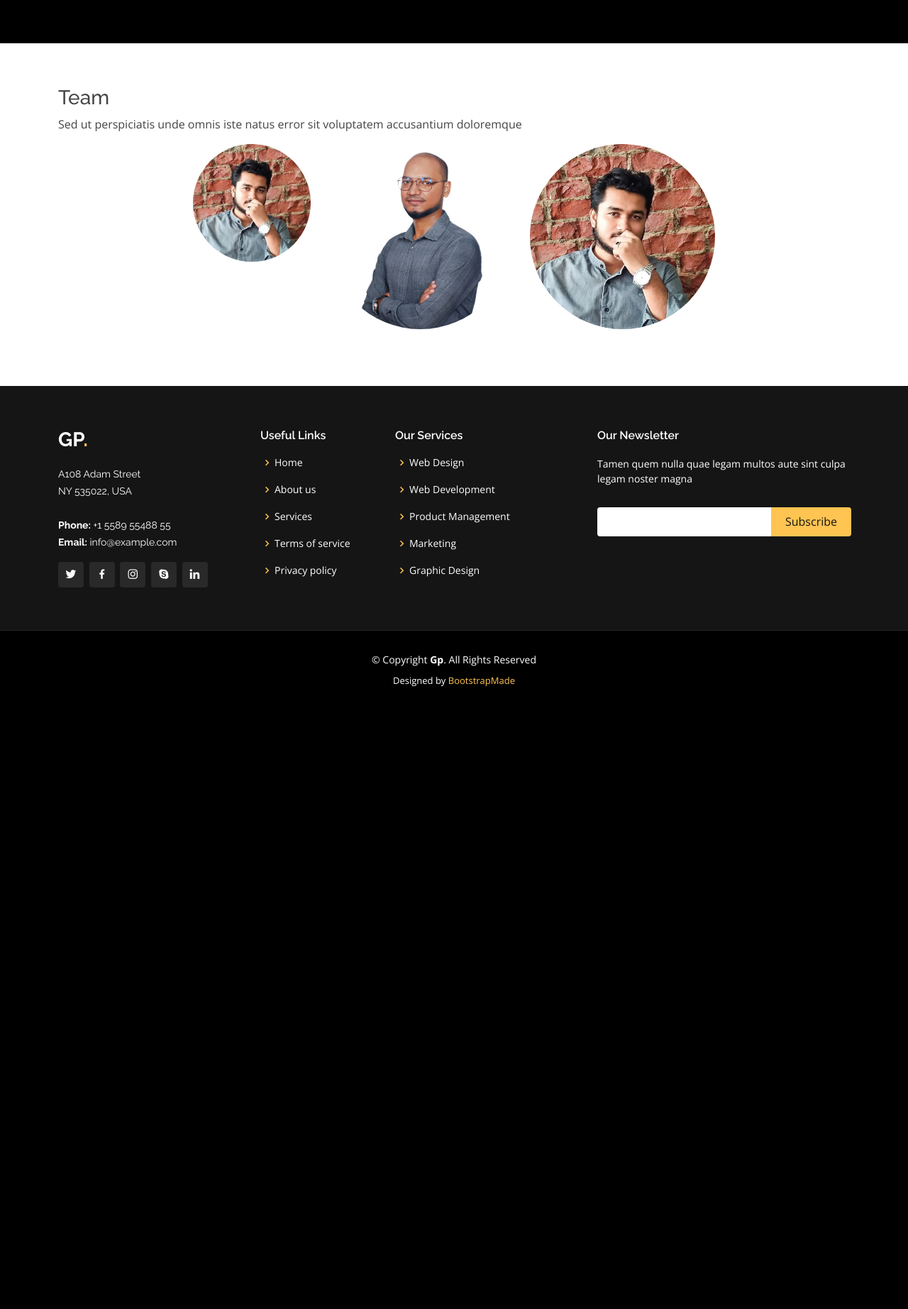
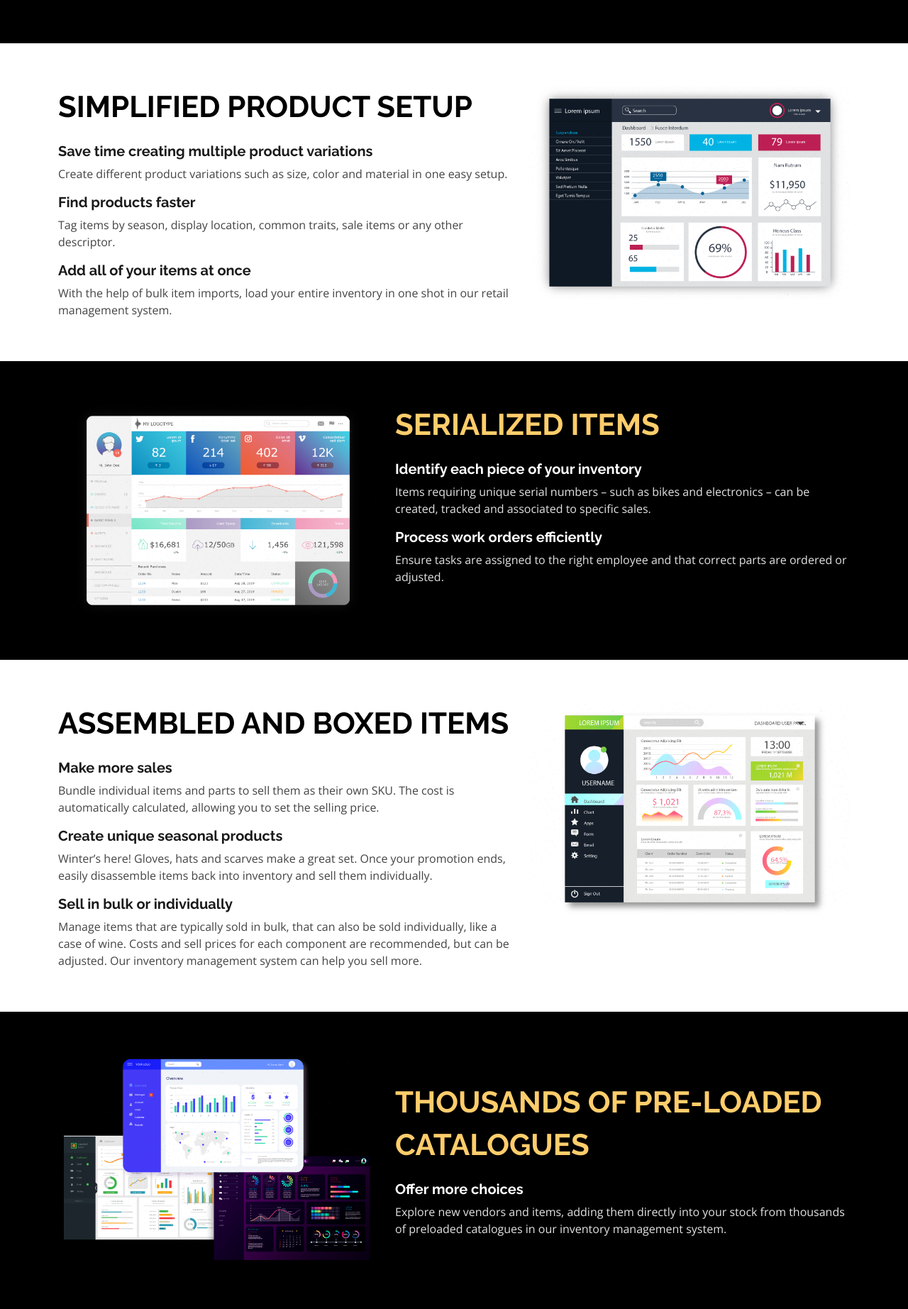
Before and after one commit to nuaiman03/Shahebi, a PHP site: page /inventory-system.php in a window 1280 px wide. Shown: the part 627-2472 px from the top of the page at 71% size. Before the commit the page ends 1595 px from the top, so only its background shows below. Run offline with PHP 8.4, Linux system fonts and the light colour scheme.

Commit message:
update 7

```diff
--- a/inventory-system.php
+++ b/inventory-system.php
@@ -27,72 +27,141 @@
     </section><!-- End Heading Section -->
 
 
-    <!-- Updating Website Software Section -->
-    <section id="team-3">
+    <!-- ======= iteam 1 Section ======= -->
+    <section id="about-us" class="about-us-1" style="background: white;">
       <div class="container" data-aos="fade-up">
-        <div class="section-header">
-          <h3>Team</h3>
-          <p>Sed ut perspiciatis unde omnis iste natus error sit voluptatem accusantium doloremque</p>
-        </div>
 
-        <div class="row justify-content-center">
+        <div class="row content">
 
-          <div class="col-lg-2 col-md-6" data-aos="zoom-out" data-aos-delay="100">
-            <div class="member">
-              <img src="assets/img/team/team-1.jpg" class="img-fluid" alt="">
-              <div class="member-info">
-                <div class="member-info-content">
-                  <h4>Walter White</h4>
-                  <span>Chief Executive Officer</span>
-                  <div class="social">
-                    <a href=""><i class="bi bi-twitter"></i></a>
-                    <a href=""><i class="bi bi-facebook"></i></a>
-                    <a href=""><i class="bi bi-instagram"></i></a>
-                    <a href=""><i class="bi bi-linkedin"></i></a>
-                  </div>
-                </div>
-              </div>
-            </div>
+          <div class="col-lg-7 pt-4 pt-lg-0" data-aos="fade-left">
+            <h2 style="color: black;">Simplified product setup</h2>
+            <h5 style="color: #1a1a1a; font-weight:800;">Save time creating multiple product variations</h5>
+            <p>Create different product variations such as size, color and material in one easy setup.</p>
+            <h5 style="color: #1a1a1a; font-weight:800;">Find products faster</h5>
+            <p>Tag items by season, display location, common traits, sale items or any other descriptor.</p>
+            <h5 style="color: #1a1a1a; font-weight:800;">Add all of your items at once</h5>
+            <p>With the help of bulk item imports, load your entire inventory in one shot in our retail management system.</p>
           </div>
 
-          <div class="col-lg-3 col-md-6" data-aos="zoom-out" data-aos-delay="200">
-            <div class="member">
-              <img src="assets/img/team/team-2.jpg" class="img-fluid" alt="">
-              <div class="member-info">
-                <div class="member-info-content">
-                  <h4>Sarah Jhonson</h4>
-                  <span>Product Manager</span>
-                  <div class="social">
-                    <a href=""><i class="bi bi-twitter"></i></a>
-                    <a href=""><i class="bi bi-facebook"></i></a>
-                    <a href=""><i class="bi bi-instagram"></i></a>
-                    <a href=""><i class="bi bi-linkedin"></i></a>
-                  </div>
-                </div>
-              </div>
-            </div>
-          </div>
-
-          <div class="col-lg-3 col-md-6" data-aos="zoom-out" data-aos-delay="300">
-            <div class="member">
-              <img src="assets/img/team/team-1.jpg" class="img-fluid" alt="">
-              <div class="member-info">
-                <div class="member-info-content">
-                  <h4>William Anderson</h4>
-                  <span>CTO</span>
-                  <div class="social">
-                    <a href=""><i class="bi bi-twitter"></i></a>
-                    <a href=""><i class="bi bi-facebook"></i></a>
-                    <a href=""><i class="bi bi-instagram"></i></a>
-                    <a href=""><i class="bi bi-linkedin"></i></a>
-                  </div>
-                </div>
-              </div>
-            </div>
+          <div class="col-lg-5" data-aos="fade-right">
+            <img src="assets/img/dashboard-1.png" class="img-fluid" alt="">
           </div>
 
         </div>
 
       </div>
-    </section><!-- End Team Section -->
+    </section><!-- End iteam 1 Section -->
+
+    <!-- ======= iteam 2 Section ======= -->
+    <section id="about-us" class="about-us-1">
+      <div class="container" data-aos="fade-up">
+
+        <div class="row content">
+
+          <div class="col-lg-5" data-aos="fade-right">
+            <img src="assets/img/dashboard-2.png" class="img-fluid" alt="">
+          </div>
+
+          <div class="col-lg-7 pt-4 pt-lg-0" data-aos="fade-left">
+            <h2 style="color: #ffcd6b;">Serialized items</h2>
+            <h5 style="color: white; font-weight:800;">Identify each piece of your inventory</h5>
+            <p style="color: #e2e2e2;">Items requiring unique serial numbers – such as bikes and electronics – can be created, tracked and associated to specific sales.</p>
+            <h5 style="color: white; font-weight:800;">Process work orders efficiently</h5>
+            <p style="color: #e2e2e2;">Ensure tasks are assigned to the right employee and that correct parts are ordered or adjusted.</p>
+          </div>
+
+        </div>
+
+      </div>
+    </section><!-- End iteam 2 Section -->
+
+    <!-- ======= iteam 3 Section ======= -->
+    <section id="about-us" class="about-us-1" style="background: white;">
+      <div class="container" data-aos="fade-up">
+
+        <div class="row content">
+
+          <div class="col-lg-7 pt-4 pt-lg-0" data-aos="fade-left">
+            <h2 style="color: black;">Assembled and boxed items</h2>
+            <h5 style="color: #1a1a1a; font-weight:800;">Make more sales</h5>
+            <p>Bundle individual items and parts to sell them as their own SKU. The cost is automatically calculated, allowing you to set the selling price.</p>
+            <h5 style="color: #1a1a1a; font-weight:800;">Create unique seasonal products</h5>
+            <p>Winter’s here! Gloves, hats and scarves make a great set. Once your promotion ends, easily disassemble items back into inventory and sell them individually.</p>
+            <h5 style="color: #1a1a1a; font-weight:800;">Sell in bulk or individually</h5>
+            <p>Manage items that are typically sold in bulk, that can also be sold individually, like a case of wine. Costs and sell prices for each component are recommended, but can be adjusted. Our inventory management system can help you sell more.</p>
+          </div>
+
+          <div class="col-lg-5" data-aos="fade-right">
+            <img src="assets/img/dashboard-3.png" class="img-fluid" alt="">
+          </div>
+
+        </div>
+
+      </div>
+    </section><!-- End iteam 3 Section -->
+
+    <!-- ======= iteam 4 Section ======= -->
+    <section id="about-us" class="about-us-1">
+      <div class="container" data-aos="fade-up">
+
+        <div class="row content">
+
+          <div class="col-lg-5" data-aos="fade-right">
+            <img src="assets/img/dashboard-all.png" class="img-fluid" alt="">
+          </div>
+
+          <div class="col-lg-7 pt-4 pt-lg-0" data-aos="fade-left">
+            <h2 style="color: #ffcd6b;padding-top: 6%">Thousands of pre-loaded catalogues</h2>
+            <h5 style="color: white; font-weight:800;">Offer more choices</h5>
+            <p style="color: #e2e2e2;">Explore new vendors and items, adding them directly into your stock from thousands of preloaded catalogues in our inventory management system.</p>
+          </div>
+
+        </div>
+
+      </div>
+    </section><!-- End iteam 4 Section -->
+
+    <!-- ======= Pricing Section ======= -->
+    <section id="pricing" class="pricing">
+
+      <div class="container" data-aos="fade-up">
+
+        <div class="row gy-4 justify-content-center" data-aos="fade-left">
+
+          <div class="col-lg-6 col-md-6" data-aos-delay="100">
+            <div class="box" style="background: black;">
+              <h2 style="color: #ffcd6b;padding-top: 6%"> Employee management</h2>
+              <h5 style="color: white; font-weight:800;"> Track employee work hours and track sale progress</h5>
+              <p style="color: #e2e2e2;"> Follow employee sales progress and transaction logs, as well as daily schedules through the clock in-clock-out functionality. Time Sheet through time event pairing.</p>
+                <br>
+              <h2 style="color: #ffcd6b;padding-top: 6%"> Return to vendor</h2>
+              <h5 style="color: white; font-weight:800;"> Return products effortlessly</h5>
+              <p style="color: #e2e2e2;"> Manage, track and report items that are defective, damaged or that you no longer carry in your inventory management system. Send them back to the vendor and they will automatically be removed from your inventory.</p>
+              <div class="price" style="color: white;">PRISE <sup>$</sup>99</div>
+                <br>
+              <a href="#" class="btn-buy">Order Now &nbsp; <i class="bi bi-cart4"></i></a>
+            </div>
+          </div>
+
+          <div class="col-lg-6 col-md-6" data-aos-delay="100">
+            <div class="box" style="background: black;">
+              <h2 style="color: #ffcd6b;padding-top: 6%"> Multi-store functionality</h2>
+              <h5 style="color: white; font-weight:800;"> Track employee work hours and track sale progress</h5>
+              <p style="color: #e2e2e2;"> Transfer items from one store to another and check stock levels from your inventory management system. All locations will be automatically adjusted to reflect your changes.</p>
+                <br>
+              <h2 style="color: #ffcd6b;padding-top: 6%"> Regular Reports Genarate</h2>
+              <h5 style="color: white; font-weight:800;"> Get Business Profit & Loss Report</h5>
+              <p style="color: #e2e2e2;"> Very responsive template used, Advanced reports for review like Sales reports, Purchase Reports, Sales Payments Reports, Purchase Payments Reports, Profit & Loss Reports, Expense reports, Customer reports, Suppliers reports, Stock Report.</p>
+              <div class="price" style="color: white;">PRISE <sup>$</sup>199</div>
+                <br>
+              <a href="#" class="btn-buy">Order Now &nbsp; <i class="bi bi-cart4"></i></a>
+            </div>
+          </div>
+
+
+        </div>
+
+      </div>
+
+    </section><!-- End Pricing Section -->
 <?php require_once('main/footer.php'); ?>
```
Also changed, not shown: assets/img/dashboard-1.png (added), assets/img/dashboard-2.png (added), assets/img/dashboard-3.png (added), assets/img/dashboard-all.png (added).
